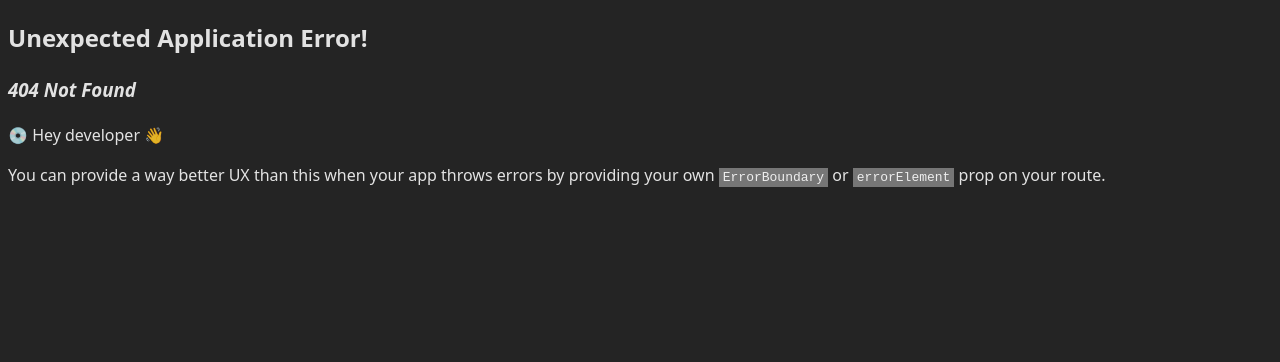
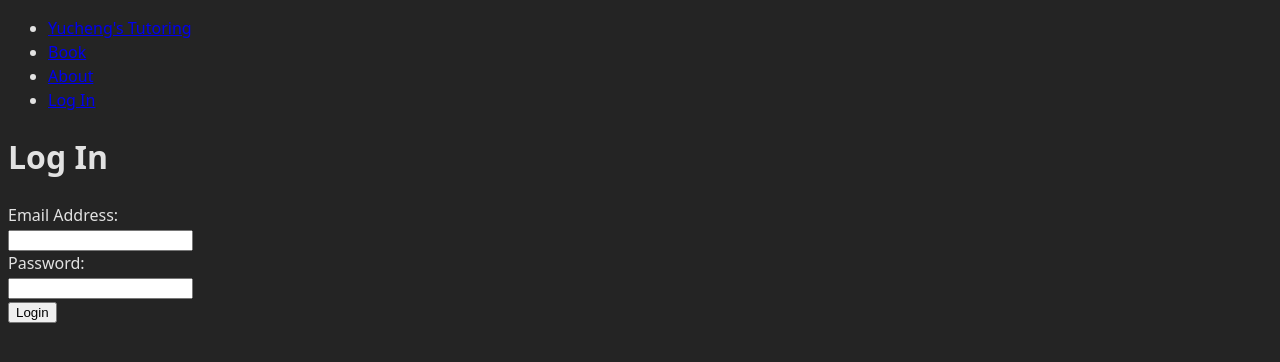
Before and after one commit to BlakeDiaz/tutoring_website, a React (Vite) app in the folder frontend/: page /login in a window 1280 px wide. Before the commit this address had no page. Shown: the top 362 px of the page. Built offline with nearby package versions, Linux system fonts and the light colour scheme.

Commit message:
Added login form

```diff
--- /dev/null
+++ b/frontend/src/LoginForm.tsx
@@ -0,0 +1,81 @@
+import { useState, type JSX } from "react";
+import SiteNavbar from "./SiteNavbar";
+import { useNavigate } from "react-router";
+
+function LoginForm() {
+  const [email, setEmail] = useState("");
+  const [password, setPassword] = useState("");
+  const [error, setError] = useState("");
+  const navigate = useNavigate();
+
+  function doLoginClick(): void {
+    if (email === "" || password === "") {
+      return;
+    }
+
+    const body = {
+      email: email,
+      password: password,
+    };
+    fetch("/api/auth/login", {
+      method: "POST",
+      headers: { "Content-Type": "application/json" },
+      body: JSON.stringify(body),
+    })
+      .then(doLoginResp)
+      .catch(doLoginError);
+  }
+
+  function doLoginResp(res: Response): void {
+    if (res.status === 200) {
+      navigate("/dashboard");
+    } else if (res.status === 400) {
+      const p = res.text();
+      p.then(setError);
+      p.catch((ex) => doLoginError("400 response is not text", ex));
+    } else {
+      doLoginError(`Bad status code: ${res.status}`);
+    }
+  }
+
+  function doLoginError(msg: string, ex?: unknown): void {
+    console.error(`fetch of /api/auth/login failed: ${msg}`);
+    if (ex instanceof Error) {
+      throw ex;
+    }
+  }
+
+  return (
+    <div>
+      <SiteNavbar />
+      <div>
+        <h1>Log In</h1>
+        <label htmlFor="email">Email Address:</label>
+        <br />
+        <input type="text" id="email" name="email" required onChange={(evt) => setEmail(evt.target.value)} />
+        <br />
+        <label htmlFor="password">Password:</label>
+        <br />
+        <input type="text" id="password" name="password" required onChange={(evt) => setPassword(evt.target.value)} />
+        <br />
+        <button onClick={doLoginClick}>Login</button>
+        {renderError(error)}
+      </div>
+    </div>
+  );
+}
+
+const renderError = (error: string): JSX.Element => {
+  if (error === "") {
+    return <></>;
+  } else {
+    return (
+      <>
+        <br />
+        <p>{error}</p>
+      </>
+    );
+  }
+};
+
+export default LoginForm;
--- a/frontend/src/SiteNavbar.tsx
+++ b/frontend/src/SiteNavbar.tsx
@@ -13,6 +13,9 @@ function SiteNavbar() {
         <li>
           <Link to="/">About</Link>
         </li>
+        <li>
+          <Link to="/login">Log In</Link>
+        </li>
       </ul>
     </nav>
   );
--- a/frontend/src/routes.ts
+++ b/frontend/src/routes.ts
@@ -3,6 +3,7 @@ import App from "./App";
 import Calendar from "./Calendar";
 import AppointmentList from "./AppointmentList";
 import BookingConfirmationForm from "./BookingConfirmationForm";
+import LoginForm from "./LoginForm";
 
 export const app_router = createBrowserRouter([
   {
@@ -23,4 +24,8 @@ export const app_router = createBrowserRouter([
     path: "/confirm_booking",
     Component: BookingConfirmationForm,
   },
+  {
+    path: "/login",
+    Component: LoginForm,
+  },
 ]);
```
